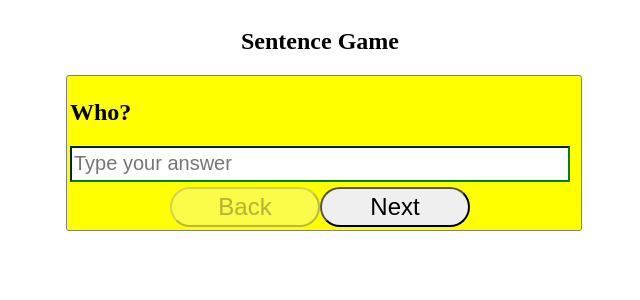
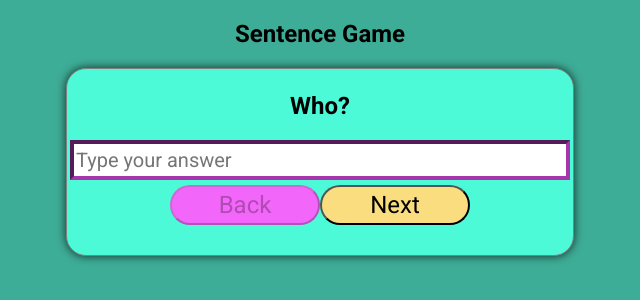
Before and after one commit to alailsonko/sentence-game, a React (Create React App) app: page / in a window 1280 px wide. Shown: the top 300 px of the page, without its empty margins (320-960 px from the left). Built offline with nearby package versions, Linux system fonts and the light colour scheme.

Commit message:
implements global styling

```diff
--- a/public/index.html
+++ b/public/index.html
@@ -9,6 +9,9 @@
       name="description"
       content="Web site created using create-react-app"
     />
+    <link rel="preconnect" href="https://fonts.googleapis.com">
+<link rel="preconnect" href="https://fonts.gstatic.com" crossorigin>
+<link href="https://fonts.googleapis.com/css2?family=Roboto:wght@400;700&display=swap" rel="stylesheet">
     <link rel="apple-touch-icon" href="%PUBLIC_URL%/logo192.png" />
     <!--
       manifest.json provides metadata used when your web app is installed on a
--- a/src/App.tsx
+++ b/src/App.tsx
@@ -2,11 +2,13 @@ import React from 'react';
 import { Provider } from 'react-redux';
 import Routes from './routes';
 import configureStore from './store';
+import GlobalStyles from './styles/globalStyles';
 
 const store = configureStore();
 function App() {
   return (
     <Provider store={store}>
+      <GlobalStyles />
       <Routes />
     </Provider>
   );
--- a/src/pages/Home/index.tsx
+++ b/src/pages/Home/index.tsx
@@ -21,6 +21,8 @@ import {
   Input,
   Button,
   TitleResult,
+  ButtonNext,
+  ButtonBack,
 } from './styles';
 
 interface IQuestion {
@@ -59,7 +61,7 @@ const InnerForm = (props: OtherProps & FormikProps<FormValues>) => {
           />
           {touched.answer && errors.answer && <p>Answer is required.</p>}
           <div>
-            <Button
+            <ButtonBack
               type="button"
               disabled={question.id === 1}
               onClick={() => {
@@ -67,10 +69,10 @@ const InnerForm = (props: OtherProps & FormikProps<FormValues>) => {
               }}
             >
               Back
-            </Button>
-            <Button type="submit" disabled={isSubmitting}>
+            </ButtonBack>
+            <ButtonNext type="submit" disabled={isSubmitting}>
               Next
-            </Button>
+            </ButtonNext>
           </div>
         </Form>
       </Wrapper>
--- a/src/pages/Home/styles.ts
+++ b/src/pages/Home/styles.ts
@@ -16,17 +16,22 @@ export const TitleResult = styled.h2`
 `;
 
 export const Wrapper = styled.div`
-  background: yellow;
+  background: var(--main-card-color);
   border: 0.1px solid gray;
-  border-radius: 3px;
+  border-radius: 20px;
+  box-shadow: 0px 0px 10px 0px rgba(0, 0, 0, 0.75);
   display: flex;
   flex-direction: column;
-  width: 100%;
+  width: 500px;
+  height: 180px;
   padding: 3px;
+  align-items: center;
   form {
     display: flex;
     flex-direction: column;
     width: 500px;
+    height: 180%;
+    /* background-color: red; */
     p {
       margin: 3px 0;
       color: red;
@@ -41,12 +46,13 @@ export const Input = styled(Field)`
   height: 30px;
   margin: 0 0 5px 0;
   font-size: 20px;
-  border-color: ${(props) => (props.touched && props.errors ? 'red' : 'green')};
-  border-width: 2px;
+  border-color: ${(props) => (props.touched && props.errors ? 'red' : '#A736AD')};
+  border-width: 4px;
   outline: none;
   &:focus {
     outline: none;
-    border-color: ${(props) => (props.touched && props.errors ? 'red' : 'green')};
+    border-width: 4px;
+    border-color: ${(props) => (props.touched && props.errors ? 'red' : '#A736AD')};
     box-shadow: 0px 0px 2px red;
   }
 `;
@@ -59,3 +65,11 @@ export const Button = styled.button`
   align-self: center;
   cursor: pointer;
 `;
+
+export const ButtonNext = styled(Button)`
+  background-color: var(--main-btn-success-color);
+`;
+
+export const ButtonBack = styled(Button)`
+  background-color: var(--main-btn-color);
+`;
--- /dev/null
+++ b/src/styles/globalStyles.ts
@@ -0,0 +1,23 @@
+import { createGlobalStyle } from 'styled-components';
+
+const GlobalStyle = createGlobalStyle`
+  :root {
+  --main-card-color: #4DFAD7;
+  --main-bg-color: #3EAD97;
+  --main-btn-color: #F366FA;
+  --main-btn-success-color: #FADD7F;
+  --main-border-color: #A736AD;
+}
+  body {
+    margin: 0;
+    padding: 0;
+    background: var(--main-bg-color);
+    font-family: Open-Sans, Helvetica, Sans-Serif;
+  }
+
+  h1, h2, h3, h4, h5, h6, button, input {
+    font-family: 'Roboto', sans-serif;
+  }
+`;
+
+export default GlobalStyle;
```
